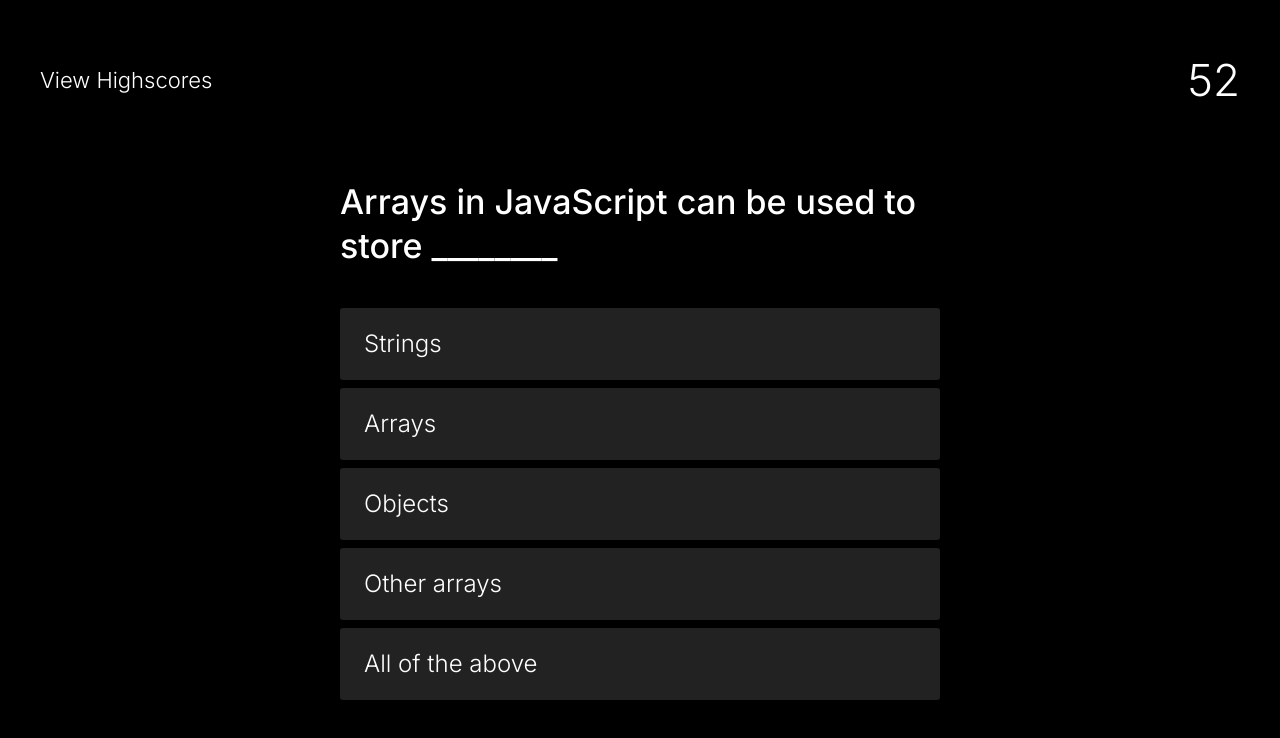
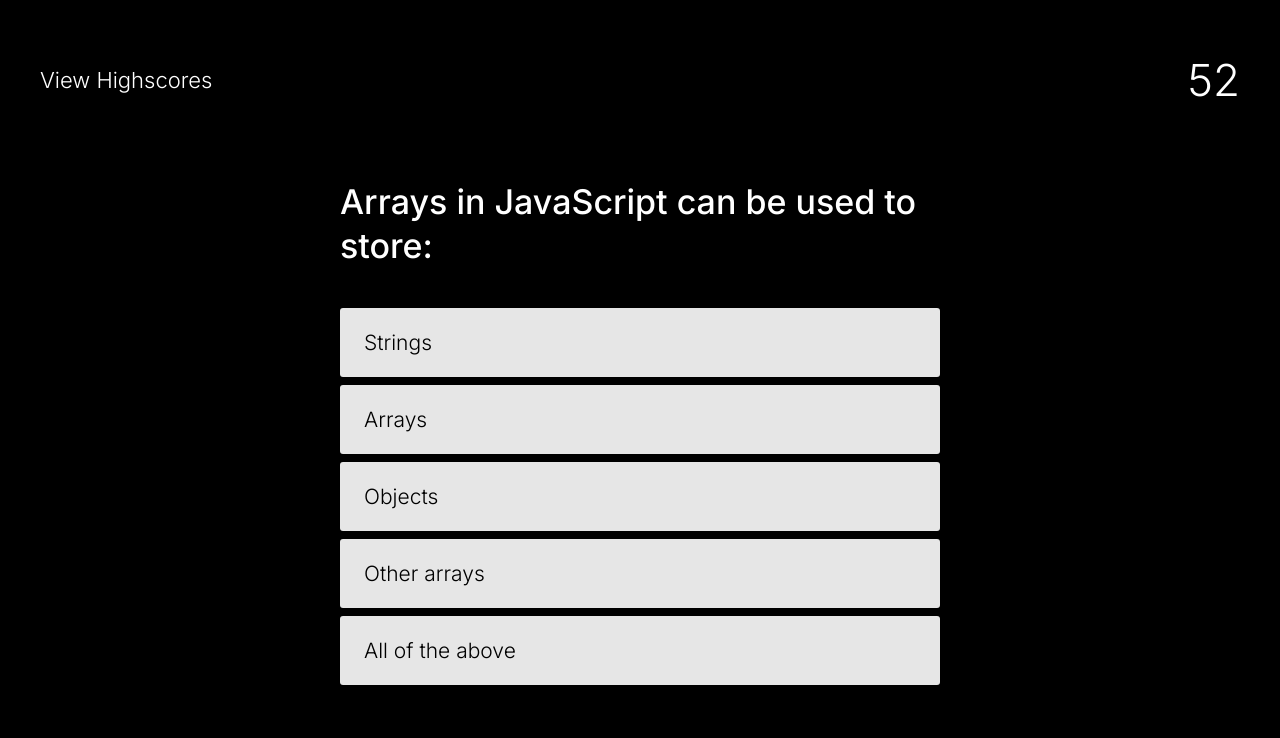
Before and after one commit to stewdiostash/hw-04-timed-quiz, a plain HTML site: page index.html in a window 1280 px wide. Drawn offline with Linux system fonts and the light colour scheme.

Commit message:
quiz object and sequence working

```diff
--- a/css/styles.css
+++ b/css/styles.css
@@ -1,4 +1,7 @@
-
+body {
+    background-color: black;
+    color: white;
+}
 
 /* Typography */
 
@@ -31,21 +34,32 @@ p {
 }
 
 li {
-    font-size: 24px;
+    font-size: 21px;
 }
+
+
+/* General Styling */
+
+li {
+    background: rgba(255, 255, 255, 0.9);
+    color: black;
+    padding: 24px;
+    margin-bottom: 8px;
+    border-radius: 3px;
+}
+
 
 /* Flexbox */
 
 Header,
 Section,
-#quiz-content,
-#answer-list,
+#answer-space,
 Footer {
     Display: flex;
 }
 
 Section,
-#answer-list {
+#answer-space {
     flex-direction: column;
     justify-content: flex-start;
 }
@@ -56,24 +70,14 @@ Header {
 }
 
 
-/* General Styling */
-
-li {
-    background: #222222;
-    padding: 24px;
-    margin-bottom: 8px;
-    border-radius: 3px;
-}
-
-
 /* Grid */
 
 header {
     grid-area: header;
 }
 
-#quiz-content {
-    grid-area: quiz-content;
+section {
+    grid-area: section;
 }
 
 footer {
@@ -87,10 +91,8 @@ body {
     grid-template-rows: 160px 60vh 20vh;
     grid-template-areas:
         "... header ..."
-        "... quiz-content ..."
+        "... section ..."
         "footer footer footer";
-    background-color: black;
-    color: white;
 }
 
 /* breakpoints */
@@ -101,10 +103,8 @@ body {
         grid-template-rows: 160px 60vh 20vh;
         grid-template-areas:
             "header header header"
-            "... quiz-content ..."
+            "... section ..."
             "footer footer footer";
-        background-color: black;
-        color: white;
     }
 
     header {
--- a/index.html
+++ b/index.html
@@ -20,17 +20,23 @@
                 <h2>52</h2>
             </div>
         </header>
-        <section id="quiz-content">
-            <h3 id="question" class="color-shift">
-                Arrays in JavaScript can be used to store ________
-            </h3>
-            <ul id="answer-list">
-                <li class="answer-list-item">Strings</li>
-                <li class="answer-list-item">Arrays</li>
-                <li class="answer-list-item">Objects</li>
-                <li class="answer-list-item">Other arrays</li>
-                <li class="answer-list-item"  id="correct">All of the above</li>
+        <section id="start-screen">
+
+        </section>
+        <section>
+            <div id="question-space">
+                <h3 id="question-title"></h3>
+            </div>
+            <ul id="answer-space">
+                <!-- <li class="answer-list-item" id="1">Strings</li>
+                <li class="answer-list-item" id="2">Arrays</li>
+                <li class="answer-list-item" id="3">Objects</li>
+                <li class="answer-list-item" id="4">Other arrays</li>
+                <li class="answer-list-item" id="5">All of the above</li> -->
             </ul>
+        </section>
+        <section id="score-screen">
+
         </section>
         <footer>
 
--- a/scripts/quiz.js
+++ b/scripts/quiz.js
@@ -1,25 +1,89 @@
-var correctClick = document.getElementById("correct");
 var bg = document.querySelector("body");
-var question = document.getElementById("question");
+var questionSpace = document.getElementById("question-space");
+var answerSpace = document.getElementById("answer-space");
+
+var quizIndex = 0;
+
+var questionContent = [
+    {
+        question: "Arrays in JavaScript can be used to store:",
+        choices: [
+            "Strings",
+            "Arrays",
+            "Objects",
+            "Other arrays",
+            "All of the above",
+        ],
+        answer: "All of the above",
+    },
+    {
+        question: "A useful tool for printing content to the debugger is:",
+        choices: [
+            "JavaScript",
+            "terminal/bash",
+            "for loops",
+            "console.log",
+        ],
+        answer: "console.log",
+    },
+];
+
+// Start function
+
+
+// Call questions
+
+function newQuestion() {
+    var currentQuestion = questionContent[quizIndex];
+    var questionTitle = document.getElementById('question-title');
+    questionTitle.textContent = currentQuestion.question;
+    answerSpace.innerHTML = "";
+    for (var i = 0; i < currentQuestion.choices.length; i++) {
+        var answer = document.createElement('li');
+        answer.setAttribute("value", currentQuestion.choices[i]);
+        answer.textContent = currentQuestion.choices[i];
+        // answer.onclick = answerClick;
+        answerSpace.append(answer);
+    }
+}
+
+newQuestion();
 
 
 
-correctClick.addEventListener("click", function(){
-    bg.style.background = "#24FF6F";
-    question.style.color = "black";
-    console.log(question);
+// Check answerClick
+    // Compare with correct answer in array
+    // Add 1 to quiz index
+    // Subtract time from clock if incorrect
+    // If quizIndex < 3, newQuestion();
+    // If quizIndex > 3, show score
 
+
+
+answerSpace.addEventListener("click", function(event){
+    if  (event.target.matches('li')) {
+        if  (event.target.textContent === questionContent[quizIndex].answer) {
+            bg.style.background = "#12e095";
+        }
+        if (event.target.textContent !== questionContent[quizIndex].answer) {
+            bg.style.background = "#ff564a";
+            // TODO: subtract 15s from timer
+        }
+        quizIndex++;
+        newQuestion();
+    };
 });
 
+function wait(ms){
+    var start = new Date().getTime();
+    var end = start;
+    while(end < start + ms) {
+      end = new Date().getTime();
+   }
+ }
 
-// incrementButton.addEventListener("click", function(){
-//     console.log(currentCount++);
-//     countEl.textContent = currentCount;
-// });
+//  wait(7000)
 
-// decrementButton.addEventListener("click", function(){
-//     if (currentCount > 0) {
-//         console.log(currentCount--);
-//         countEl.textContent = currentCount;
-//     }
-// });
+console.log(questionContent[0].answer)
+
+// "#24FF6F"
```
Also changed, not shown: Ref/quiz.js (added, +59 -0 lines).
